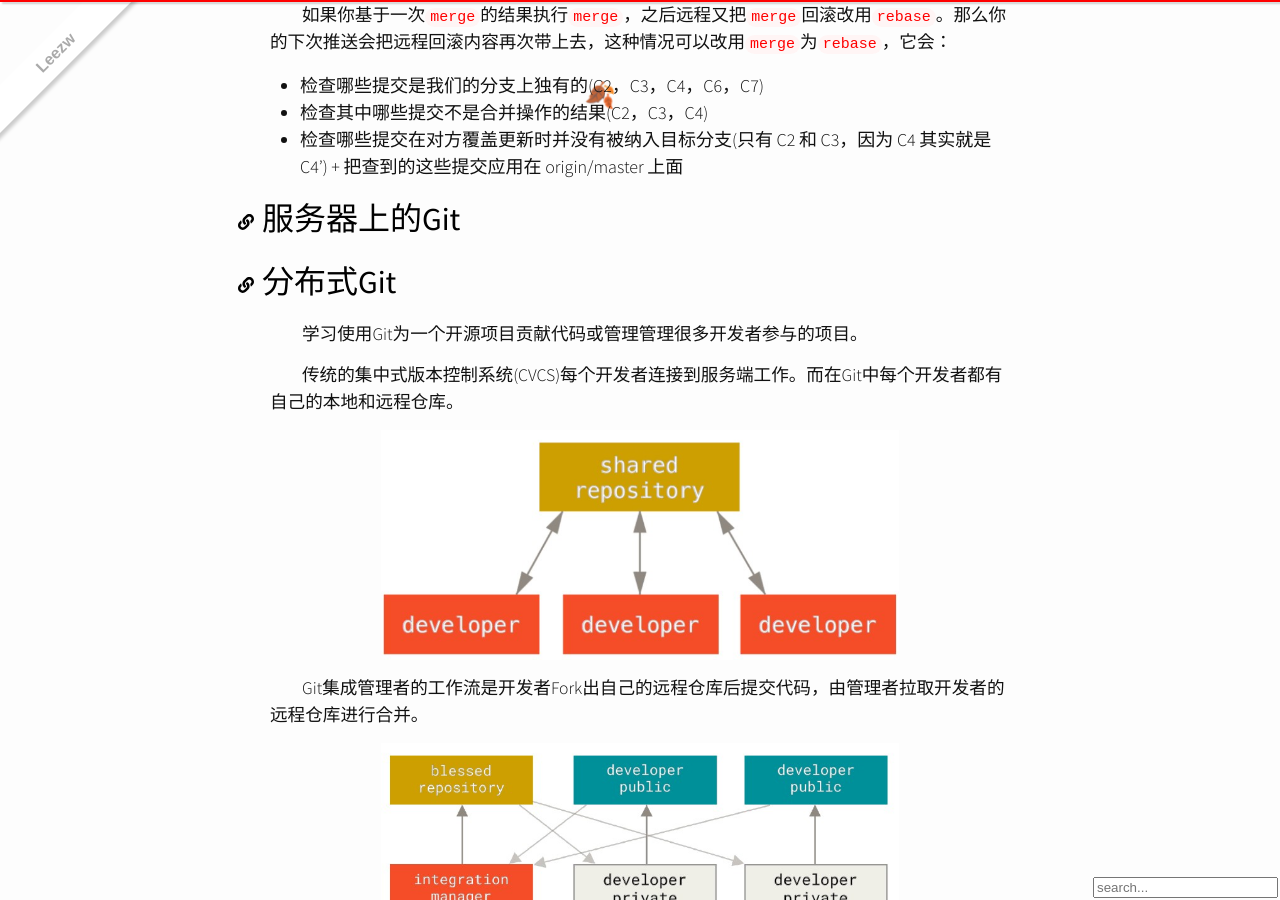
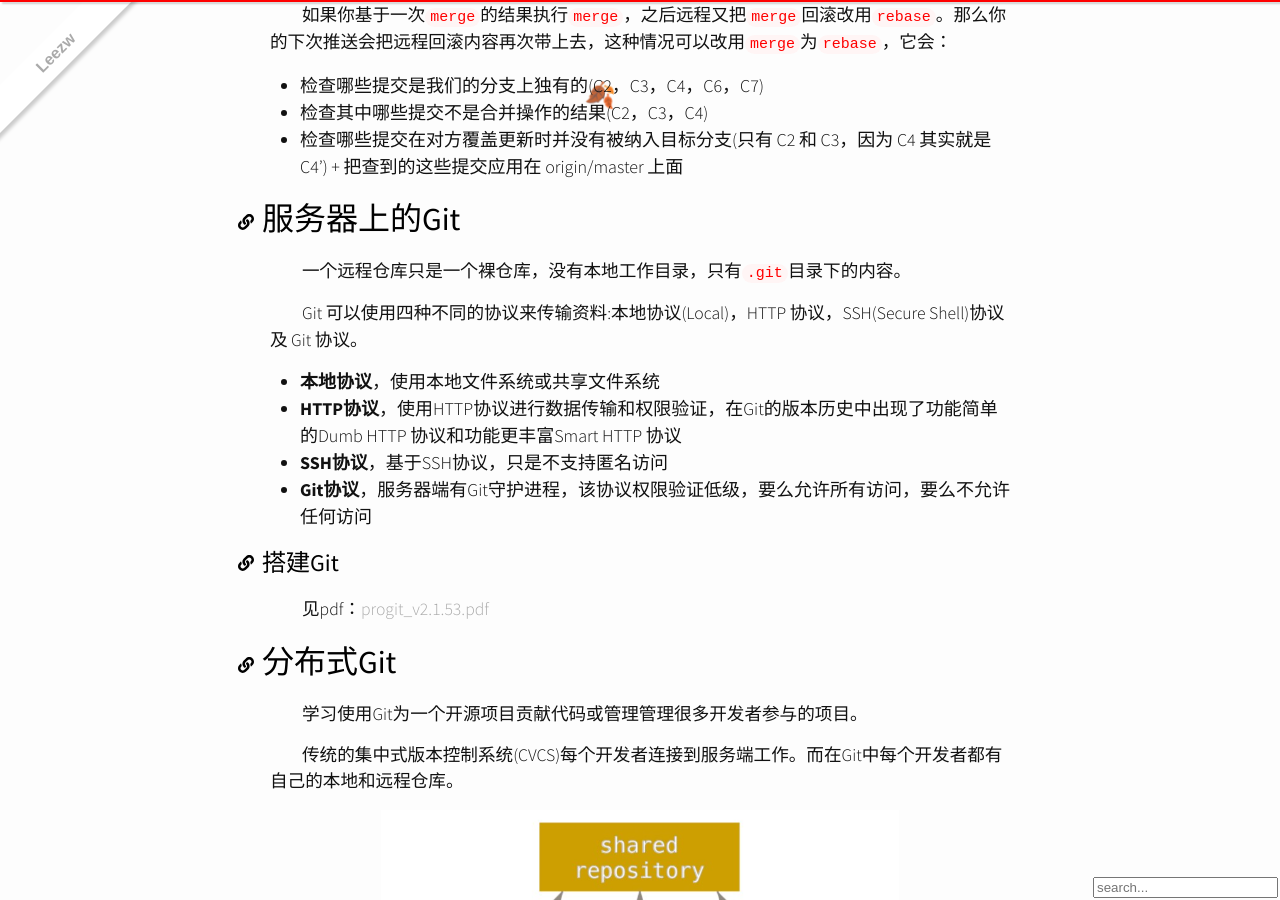
Before and after one commit to quantum-li/quantum-li.github.io, a Jekyll site: the page built from _article/2020-11-02-git-reference.md, in a window 1280 px wide and 900 px high, scrolled down 8077 px. Built offline with Jekyll 4.4.1, drawn with Linux system fonts in a browser that asks for light colours; nearby versions of some CDN libraries; comment, search, counter and statistics services are not loaded; some of the changed text lies outside the part shown.

Commit message:
2020-11-16 18:20:58

```diff
--- a/_article/2020-11-02-git-reference.md
+++ b/_article/2020-11-02-git-reference.md
@@ -201,6 +201,19 @@ git merge client
 
 # 服务器上的Git
 
+一个远程仓库只是一个裸仓库，没有本地工作目录，只有`.git`目录下的内容。
+
+Git 可以使用四种不同的协议来传输资料:本地协议(Local)，HTTP 协议，SSH(Secure Shell)协议及 Git 协议。
+
++ **本地协议**，使用本地文件系统或共享文件系统
++ **HTTP协议**，使用HTTP协议进行数据传输和权限验证，在Git的版本历史中出现了功能简单的Dumb HTTP 协议和功能更丰富Smart HTTP 协议
++ **SSH协议**，基于SSH协议，只是不支持匿名访问
++ **Git协议**，服务器端有Git守护进程，该协议权限验证低级，要么允许所有访问，要么不允许任何访问
+
+## 搭建Git
+
+见pdf：[progit_v2.1.53.pdf](https://leezw.net/assets/pdf/progit_v2.1.53.pdf)
+
 # 分布式Git
 
 学习使用Git为一个开源项目贡献代码或管理管理很多开发者参与的项目。
@@ -234,6 +247,10 @@ Git集成管理者的工作流是开发者Fork出自己的远程仓库后提交
 2. 副主管将普通开发者的主题分支合并到自己的 master 分支中。
 3. 主管将所有副主管的 master 分支并入自己的 master 分支中。
 4. 最后，主管将集成后的 master 分支推送到参考仓库中，以便所有其他开发者以此为基础进行变基。
+
+## 维护一个项目
+
+见pdf：[progit_v2.1.53.pdf](https://leezw.net/assets/pdf/progit_v2.1.53.pdf)
 
 # GitHub
 
```
